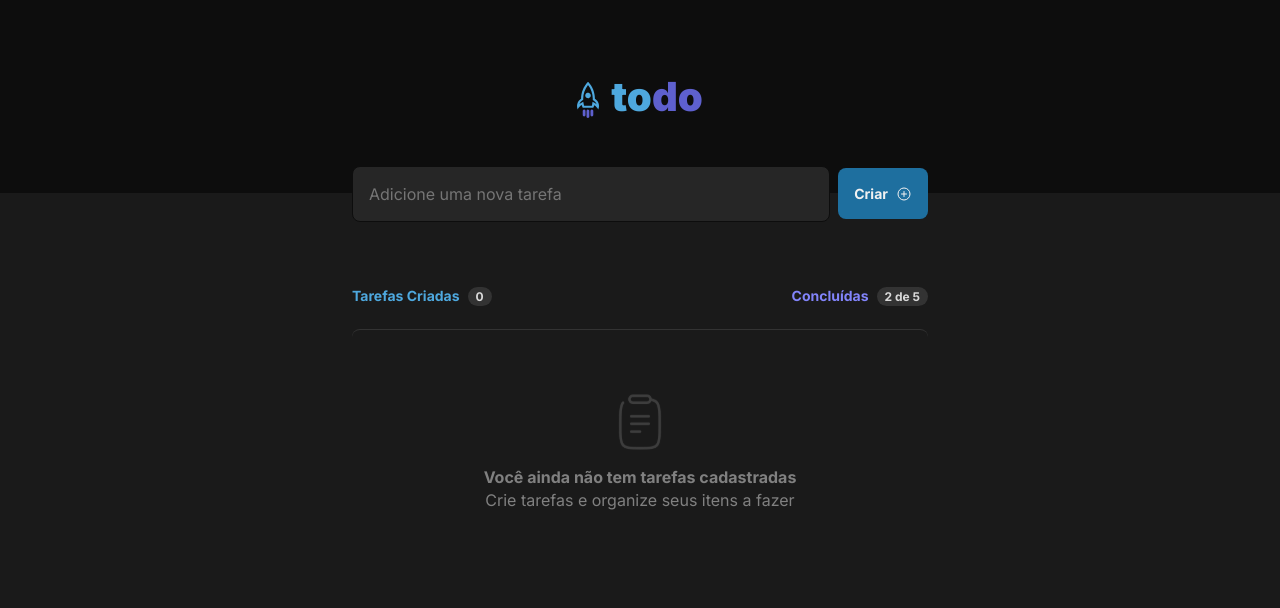
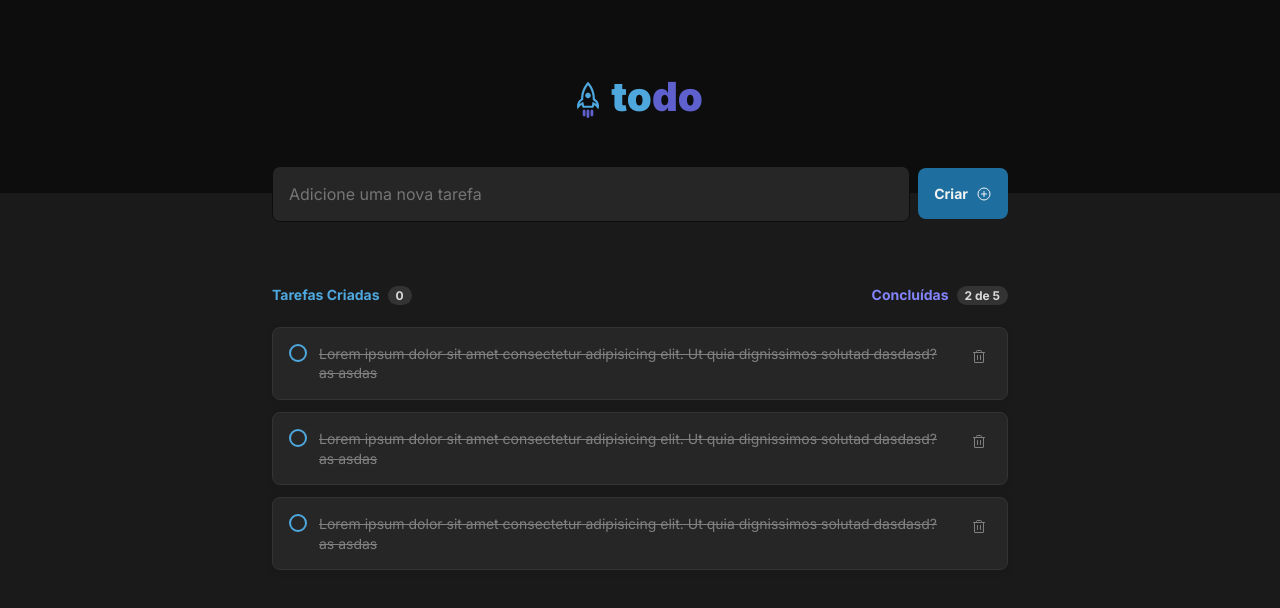
Before and after one commit to imyudz/desafio-react-todolist, a React (Vite) app: page / in a window 1280 px wide. Shown: the top 608 px of the page. Built offline with nearby package versions, Linux system fonts and the light colour scheme.

Commit message:
feat: finished application styles. Adding create task feature and logging

```diff
--- a/package.json
+++ b/package.json
@@ -12,7 +12,8 @@
   "dependencies": {
     "phosphor-react": "^1.4.1",
     "react": "^18.2.0",
-    "react-dom": "^18.2.0"
+    "react-dom": "^18.2.0",
+    "uuid": "^9.0.1"
   },
   "devDependencies": {
     "@types/react": "^18.2.43",
--- a/src/App.module.css
+++ b/src/App.module.css
@@ -1,6 +1,6 @@
 .wrapper {
-    display: flex;
-    flex-direction: column;
-    margin: 0 22rem;
+    max-width: 46rem;
+    width: 100%;
+    margin: 0 auto;
     margin-top: -27.5px;
 }
--- a/src/App.tsx
+++ b/src/App.tsx
@@ -3,16 +3,35 @@ import AddTask from './components/AddTask/AddTask'
 import Header from './components/Header/Header'
 import styles from './App.module.css'
 import ShowTasks from './components/ShowTasks/ShowTasks'
+import { useState } from 'react';
+
+export interface TaskI {
+  id: string;
+  title: string;
+  isCompleted: boolean;
+}
 
 function App() {
+  const [tasksList, setTasksList] = useState<TaskI[]>([]);
+
+  console.log(tasksList);
+
+  const handleTaskCreate = (taskTitle: string) => {
+    setTasksList([...tasksList, {
+      id: crypto.randomUUID(),
+      title: taskTitle,
+      isCompleted: false
+    }]);
+  }
+
   return (
-    <>
+    <main>
       <Header />
       <div className={styles.wrapper}>
-        <AddTask />
+        <AddTask onTaskCreate={handleTaskCreate} />
         <ShowTasks/>
       </div>
-    </>
+    </main>
   )
 }
 
--- a/src/components/AddTask/AddTask.tsx
+++ b/src/components/AddTask/AddTask.tsx
@@ -1,13 +1,32 @@
 import styles from './AddTask.module.css';
-import {PlusCircle} from 'phosphor-react'
+import { PlusCircle } from 'phosphor-react'
+import { useState } from 'react';
 
-function AddTask() {
+interface AddTaskPropsI {
+    onTaskCreate: (taskTitle: string) => void;
+}
+
+function AddTask({ onTaskCreate }: AddTaskPropsI) {
+
+    const [taskTitle, setTaskTitle] = useState("");
+
+
+    function sendTaskTitle() {
+        taskTitle !== "" &&
+            onTaskCreate(taskTitle);
+    }
+
     return (
         <div className={styles.createTaskWrapper}>
-            <input type="text" placeholder='Adicione uma nova tarefa'/>
-            <button>
+            <input
+                type="text"
+                placeholder="Adicione uma nova tarefa"
+                onChange={(e) => setTaskTitle(e.target.value)}
+                required
+            />
+            <button onClick={sendTaskTitle}>
                 Criar
-                <PlusCircle size={16}/>
+                <PlusCircle size={16} />
             </button>
         </div>
     );
--- a/src/components/ShowTasks/ShowTasks.module.css
+++ b/src/components/ShowTasks/ShowTasks.module.css
@@ -35,26 +35,12 @@
     font-size: var(--font-small);
 }
 
-.empty {
+.tasksContainer {
+    display: flex;
     margin-top: 1.5rem;
-    padding: 4rem 1.5rem;
     display: flex;
+    flex-direction: column;
+    align-items: center;
     justify-content: center;
-    align-items: center;
-    flex-direction: column;
-    gap: 16px;
-    border-radius: 8px;
-    border-top: 1px solid var(--gray-400);
+    gap: 0.75rem; /* 12px */
 }
-
-.empty .emptyText {
-    color: var(--gray-300);
-    text-align: center;
-    font-size: var(--font-large);
-    line-height: var(--default-line-height);
-    font-weight: 700;
-}
-
-.empty .emptyText .muted{
-    font-weight: 400;
-}
--- a/src/components/ShowTasks/ShowTasks.tsx
+++ b/src/components/ShowTasks/ShowTasks.tsx
@@ -1,5 +1,5 @@
 import styles from './ShowTasks.module.css';
-import Clipboard from '../../assets/Clipboard.svg'
+import Task from '../Task/Task';
 
 function ShowTasks() {
     return (
@@ -12,12 +12,13 @@ function ShowTasks() {
                     <span className={styles.title}>Concluídas<span className={styles.counter}>2 de 5</span></span>
                 </div>
             </div>
-            <div className={styles.empty}>
-                <img src={Clipboard} alt="clipboard" width={56} height={56} />
-                <div className={styles.emptyText}>
-                    <p>Você ainda não tem tarefas cadastradas</p>
-                    <p className={styles.muted}>Crie tarefas e organize seus itens a fazer</p>
-                </div>
+
+
+
+            <div className={styles.tasksContainer}>
+                <Task />
+                <Task />
+                <Task />
             </div>
         </div>
     );
--- /dev/null
+++ b/src/components/Task/Task.module.css
@@ -0,0 +1,105 @@
+    .taskCard {
+        display: flex;
+        flex-direction: row;
+        align-items: flex-start;
+        justify-content: center;
+        gap: 12px;
+        width: 100%;
+        padding: 1rem;
+        background: var(--gray-500);
+        border-radius: 8px;
+        border: 1px solid var(--gray-400);
+        box-shadow: 0px 2px 8px 0px rgba(0, 0, 0, 0.06);
+    }
+
+    /* Estilos para o label do checkbox */
+    .checkboxLabel {
+        position: relative;
+        display: inline-block;
+        vertical-align: middle;
+    }
+
+    /* Estilos para o input do checkbox */
+    .checkboxLabel input[type='checkbox'] {
+        appearance: none;
+        -webkit-appearance: none;
+        -moz-appearance: none;
+        cursor: pointer;
+        padding: 0.205rem;
+        width: 18px;
+        height: 18px;
+        border: 2px solid var(--blue);
+        border-radius: 999px;
+        transition: 0.3s;
+    }
+
+    .checkboxLabel input[type='checkbox']:hover {
+        border-color: var(--blue-dark);
+        opacity: 0.9;
+        background: rgba(30, 111, 159, 0.2);
+    }
+
+    /* Estilos para o ícone do checkbox marcado */
+    .checkIcon {
+        position: absolute;
+        top: 50%;
+        left: 50%;
+        transform: translate(-50%, -65%);
+        display: none;
+    }
+
+    .taskCard input[type=checkbox]:checked {
+        background: var(--purple-dark);
+        border: 2px solid var(--purple-dark);
+        opacity: 0.9;
+        transition: 0.3s;
+    }
+
+    .taskCard input[type=checkbox]:checked:hover {
+        cursor: pointer;
+        background: var(--purple);
+        border: 2px solid var(--purple);
+    }
+
+    /* Estilos para o checkbox quando está marcado */
+    .checkboxLabel input[type='checkbox']:checked+.checkIcon {
+        display: block;
+        color: var(--gray-100);
+    }
+
+    .taskCard .paragraph {
+        color: var(--gray-100);
+        font-size: var(--font-medium);
+        font-style: normal;
+        font-weight: 400;
+        line-height: var(--default-line-height);
+        width: 100%;
+        user-select: none;
+        transition: 0.2s all;
+    }
+
+    .taskCard .paragraph.completed {
+        text-decoration: line-through;
+        color: var(--gray-300);
+    }
+
+    .taskCard button {
+        border: none;
+        background-color: transparent;
+        border-radius: 4px;
+        padding: 5px 4px 2px 4px;
+        transition: 0.2s background-color;
+        cursor: pointer;
+    }
+
+    .taskCard button line, .taskCard button path {
+        transition: 0.2s stroke;
+    }
+
+    .taskCard button:hover {
+        background-color: var(--gray-400);
+    }
+
+    .taskCard button:hover line, .taskCard button:hover path {
+        stroke: var(--danger);
+    }
--- /dev/null
+++ b/src/components/Task/Task.tsx
@@ -0,0 +1,20 @@
+import { Trash } from 'phosphor-react';
+import { Check } from 'phosphor-react';
+import styles from './Task.module.css'
+
+function Task() {
+    return (
+        <main className={styles.taskCard}>
+            <label className={styles.checkboxLabel}>
+                <input type="checkbox" name="taskStatus" />
+                <Check className={styles.checkIcon} size={12} />
+            </label>
+            <p className={`${styles.paragraph} ${styles.completed}`}>Lorem ipsum dolor sit amet consectetur adipisicing elit. Ut quia dignissimos solutad dasdasd? as asdas</p>
+            <button>
+                <Trash size={16} color="#808080"/>
+            </button>
+        </main>
+    );
+}
+
+export default Task;
--- a/src/global.css
+++ b/src/global.css
@@ -44,5 +44,4 @@ body, input, textarea, button {
   font-family: 'Inter', sans-serif;
   font-weight: 400;
   font-size: var(--font-medium);
-  line-height: 140%;
 }
```
Also changed, not shown: src/components/ShowTasks/Empty.module.css (added, +24 -0 lines), src/components/ShowTasks/Empty.tsx (added, +16 -0 lines), 1 other file (tests, documents, lock files or other folders).
